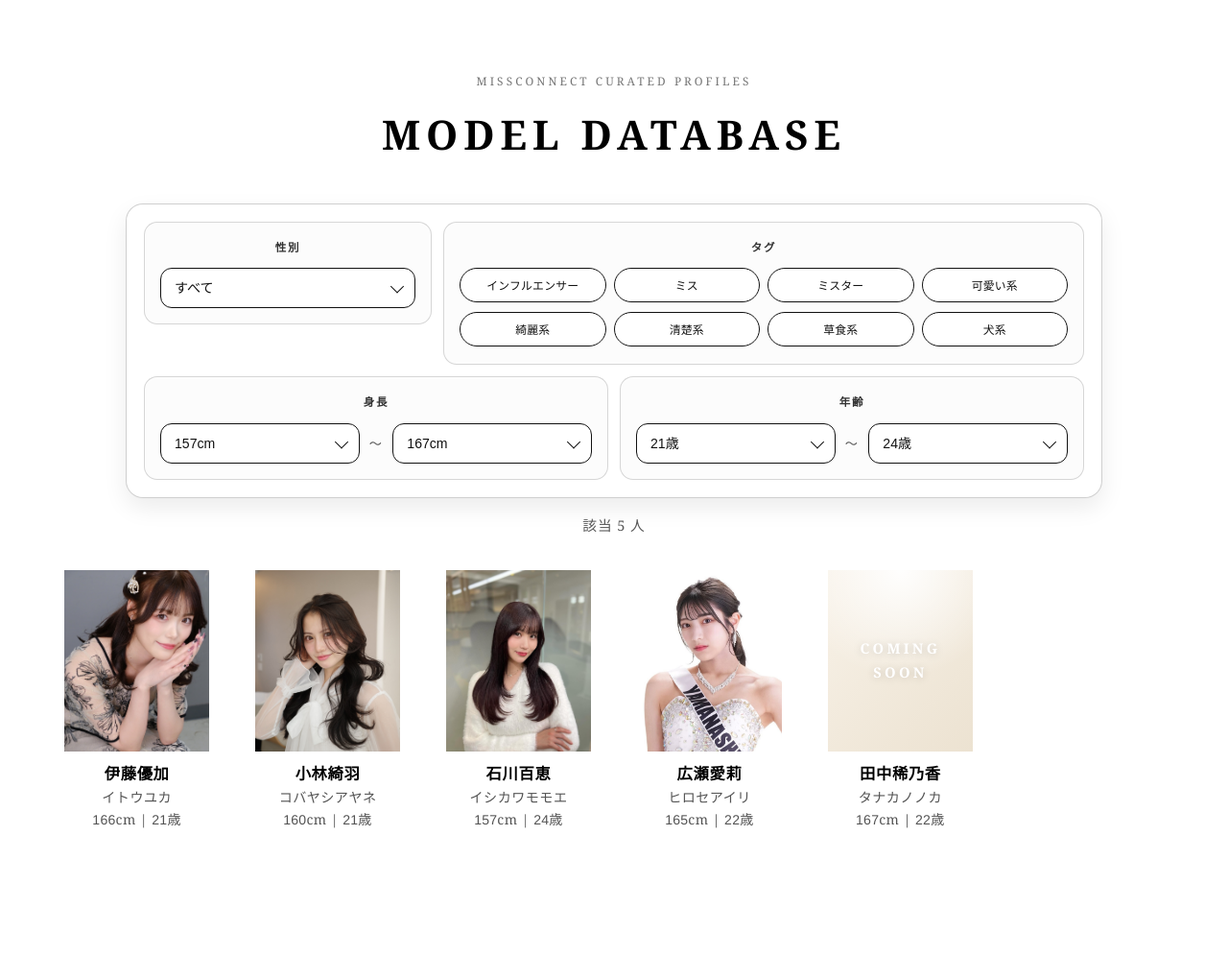
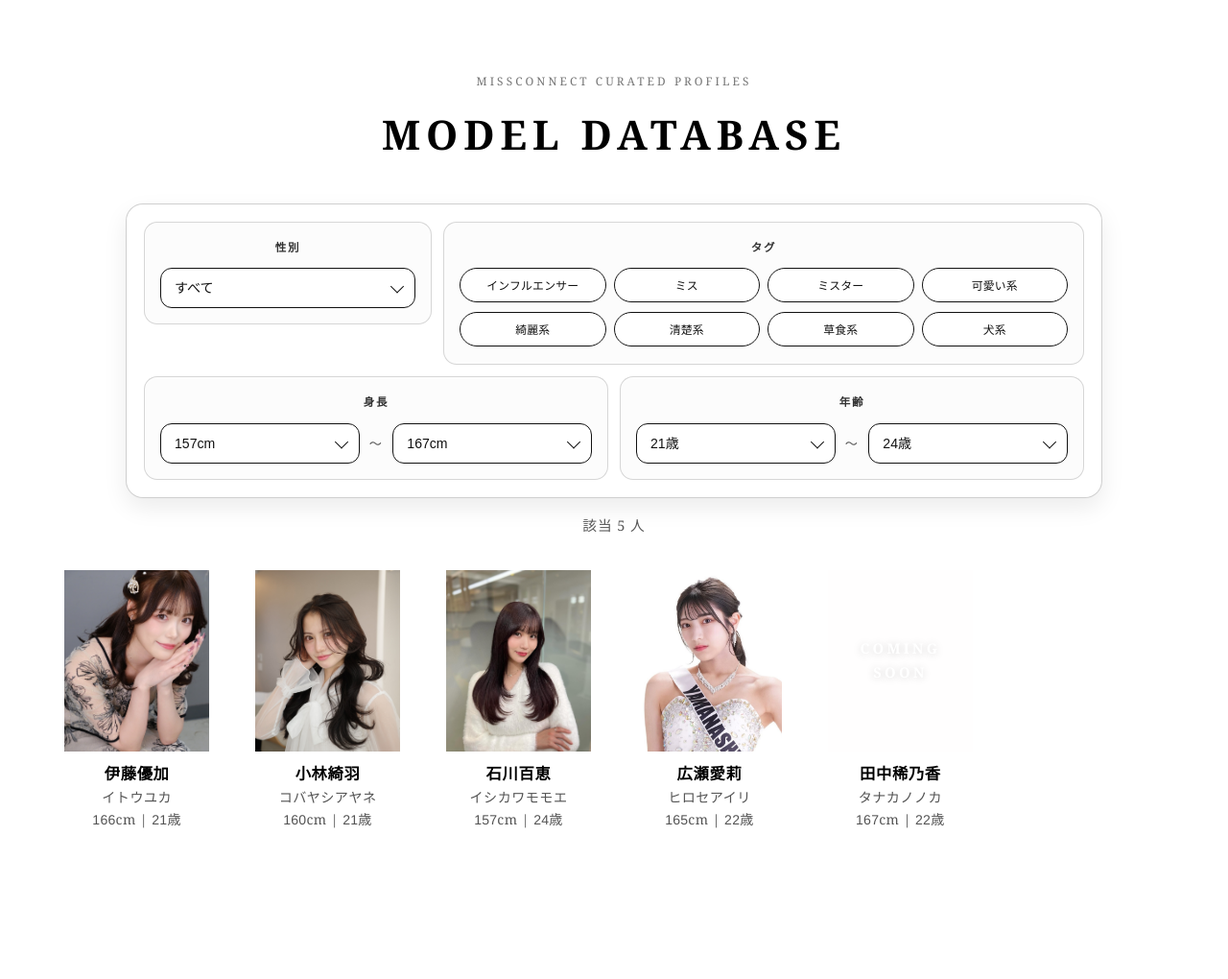
Before and after one commit to tkm-sano/entp, a Jekyll site: the page built from index.md, in a window 1280 px wide. Shown: the whole page at 96% size. Built offline with Jekyll 4.4.1, drawn with Linux system fonts in a browser that asks for light colours.

Commit message:
Update coming soon background color

```diff
--- a/assets/css/style.css
+++ b/assets/css/style.css
@@ -265,9 +265,7 @@ body {
   align-items: center;
   justify-content: center;
   padding: 18px;
-  background:
-    radial-gradient(circle at top, rgba(255, 255, 255, 0.95), rgba(255, 255, 255, 0) 55%),
-    linear-gradient(135deg, #f8f2e8 0%, #ece2d1 100%);
+  background: rgba(255, 255, 255, 0.96);
   color: #ffffff;
   text-align: center;
   opacity: 0;
```
